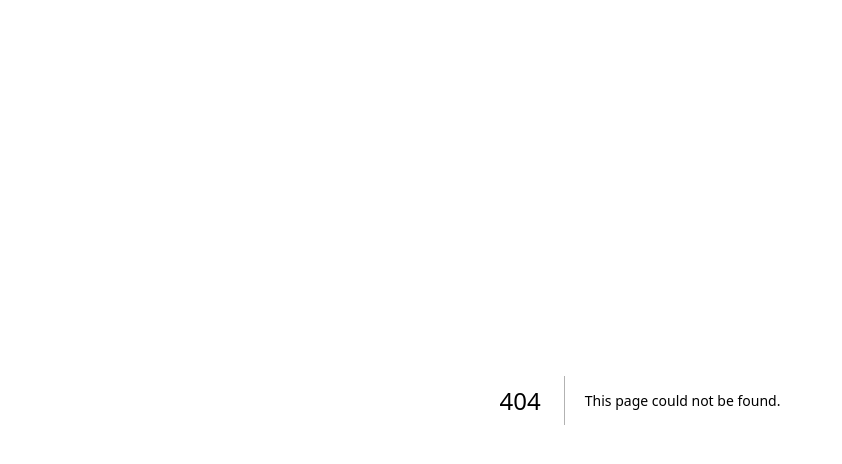
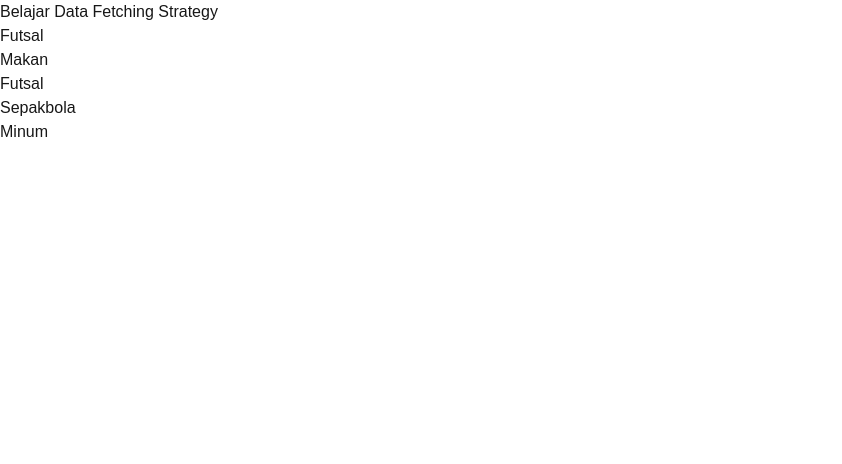
Before and after one commit to masdefry/JCWDOL021-Frontend, a Next.js app in the folder advance-nextjs/: page /data-fetching in a window 1280 px wide. Before the commit this address had no page. Shown: the top 464 px of the page, without its empty margins (0-842 px from the left). Built offline with nearby package versions, Linux system fonts and the light colour scheme; data requests are answered from the project's data file.

Commit message:
ssr data fetching

```diff
--- /dev/null
+++ b/advance-nextjs/src/app/data-fetching/page.tsx
@@ -0,0 +1,24 @@
+// SSR
+const onGetTodos = async () => {
+  const response = await fetch('http://localhost:3001/todos', {
+    method: 'GET',
+    cache: 'no-store',
+  });
+
+  const todos = await response.json();
+
+  return todos;
+};
+
+export default async function DataFetchingPage() {
+  const todos = await onGetTodos();
+  console.log(todos);
+  return (
+    <>
+      <h1>Belajar Data Fetching Strategy</h1>
+      {todos?.map((todo, index) => {
+        return <p key={index}>{todo?.name}</p>;
+      })}
+    </>
+  );
+}
--- a/advance-nextjs/src/db/db.json
+++ b/advance-nextjs/src/db/db.json
@@ -1,3 +1,24 @@
 {
-  "todos": []
+  "todos": [
+    {
+      "id": "ab12",
+      "name": "Futsal"
+    },
+    {
+      "id": "32dc",
+      "name": "Makan"
+    },
+    {
+      "id": "32dc",
+      "name": "Futsal"
+    },
+    {
+      "id": "32dc",
+      "name": "Sepakbola"
+    },
+    {
+      "id": "32dc",
+      "name": "Minum"
+    }
+  ]
 }
```
Also changed, not shown: 1 other file (tests, documents, lock files or other folders).
